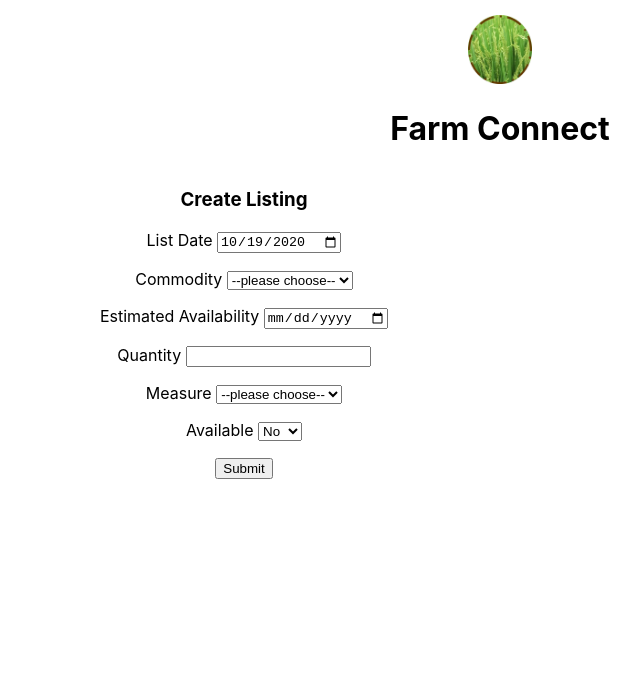
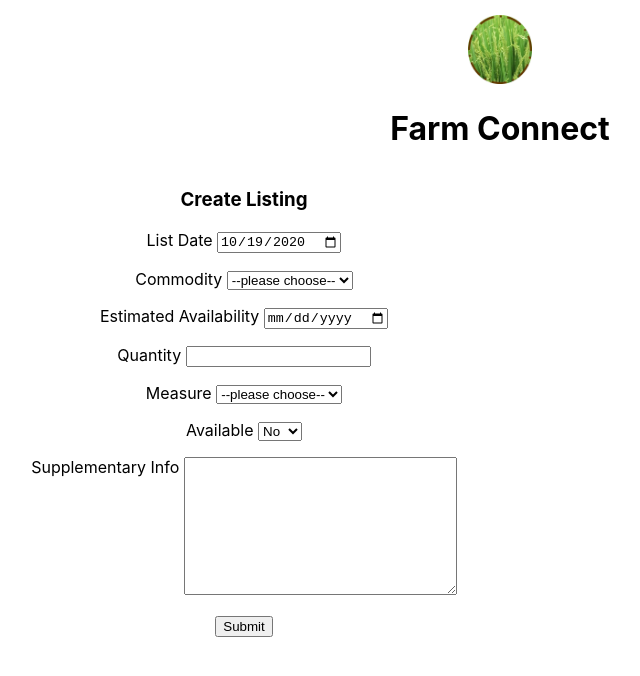
Before and after one commit to coula3/farm-connect, a React (Create React App) app in the folder farm-connect/: page /listings/new in a window 1280 px wide. Shown: the top 676 px of the page, without its empty margins (140-780 px from the left). Built offline with nearby package versions, Linux system fonts and the light colour scheme.

Commit message:
add suppInfo element on createListing form and update local state accordingly

```diff
--- a/farm-connect/src/containers/CreateListing/CreateListing.js
+++ b/farm-connect/src/containers/CreateListing/CreateListing.js
@@ -13,7 +13,8 @@ class CreateListing extends Component {
             estAvailability: "",
             measure: "",
             quantity: "",
-            available: "No"
+            available: "No",
+            suppInfo: ""
         }
     }
 
@@ -39,7 +40,8 @@ class CreateListing extends Component {
                 estAvailability: "",
                 measure: "",
                 quantity: "",
-                available: "No"
+                available: "No",
+                suppInfo: ""
             }
         })
     }
@@ -89,6 +91,10 @@ class CreateListing extends Component {
                             <option value="Yes">Yes</option>
                         </select>
                     </p>
+                    <p>
+                        <label style={{verticalAlign: "top"}}>Supplementary Info </label>
+                        <textarea name="suppInfo" id="suppInfo" rows="8" cols="30" style={{padding: 8}} maxLength="255" value={this.state.listing.suppInfo} onChange={this.handleChange}></textarea>
+                    </p>
 
                     <input type="submit" />
                 </form>
```
